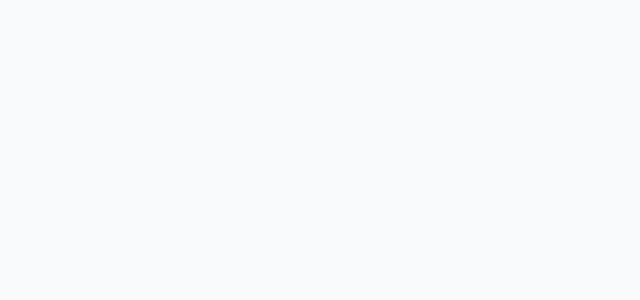
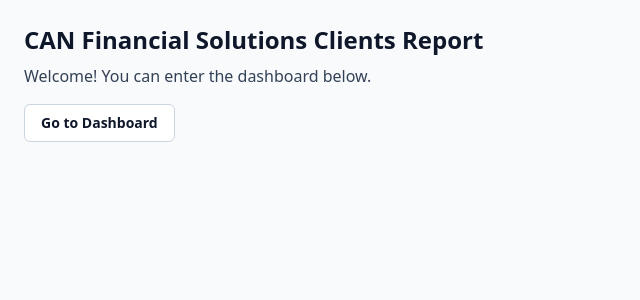
Before and after one commit to canfinancialsolutions/canfs-reports, a Next.js app: page / in a window 1280 px wide. Before the commit this address had no page. Shown: the top 300 px of the page, without its empty margins (0-640 px from the left). Built offline with nearby package versions, Linux system fonts and the light colour scheme; no server answers.

Commit message:
Update page.tsx

```diff
--- a/app/page.tsx
+++ b/app/page.tsx
@@ -1,7 +1,42 @@
-// app/page.tsx
-import { redirect } from 'next/navigation'
+
+"use client";
+import Link from 'next/link'
+import { useEffect, useState } from 'react'
+import { createBrowserSupabase } from '@/lib/supabase/client'
 
 export default function Home() {
-  // Redirect root (/) to /dashboard
-  redirect('/dashboard')
+  const supabase = createBrowserSupabase()
+  const [checking, setChecking] = useState(true)
+
+  useEffect(() => {
+    (async () => {
+      try {
+        const { data } = await supabase.auth.getSession()
+        // ✅ Only redirect if already signed in
+        if (data.session) {
+          window.location.replace('/dashboard')
+          return
+        }
+      } finally {
+        setChecking(false)
+      }
+    })()
+  }, []) // eslint-disable-line
+
+  return (
+    <main className="min-h-screen p-6">
+      <h1 className="text-2xl font-bold">CAN Financial Solutions Clients Report</h1>
+      <p className="mt-2 text-slate-700">
+        Welcome! {checking ? 'Checking session…' : 'You can enter the dashboard below.'}
+      </p>
+      <div className="mt-4">
+        <Link
+          href="/dashboard"
+          className="inline-flex items-center gap-2 rounded-md border border-slate-300 bg-white px-4 py-2 text-sm font-semibold text-slate-900 hover:bg-slate-100"
+        >
+          Go to Dashboard
+        </Link>
+      </div>
+    </main>
+  )
 }
```
